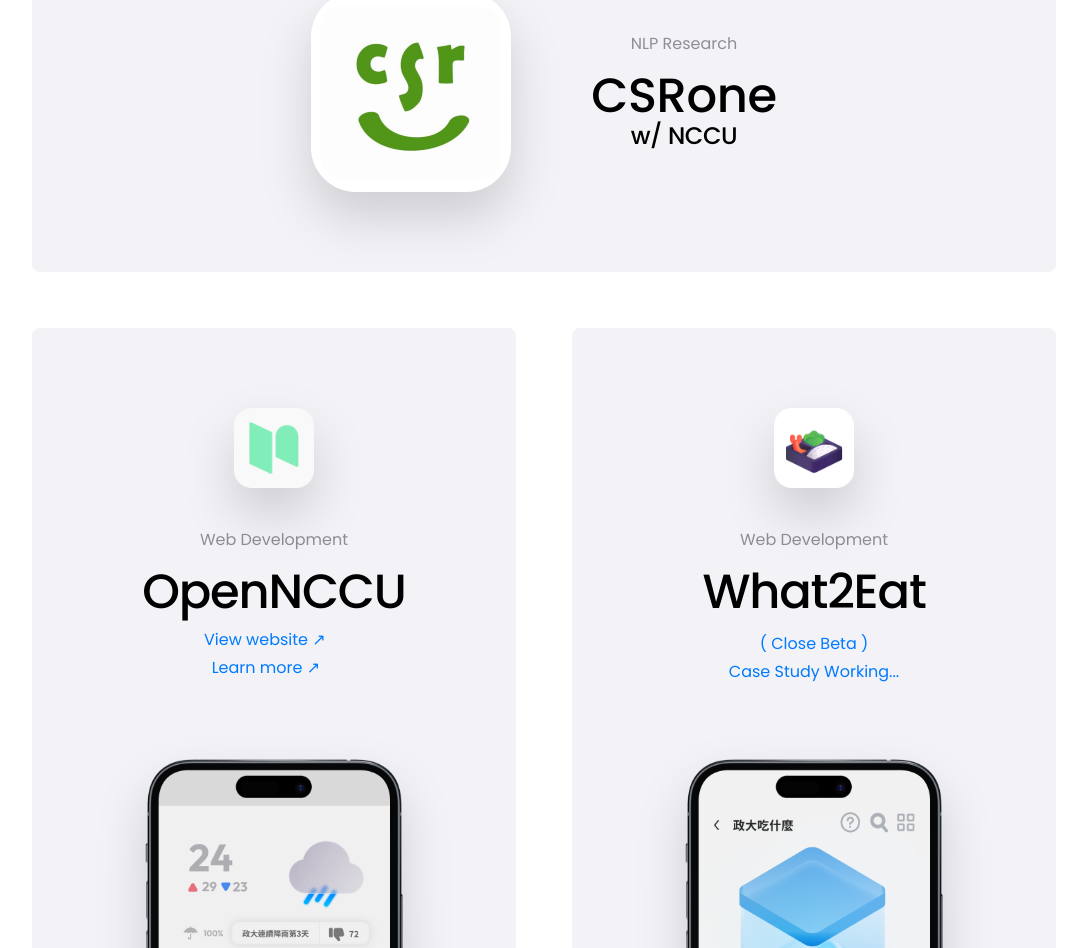
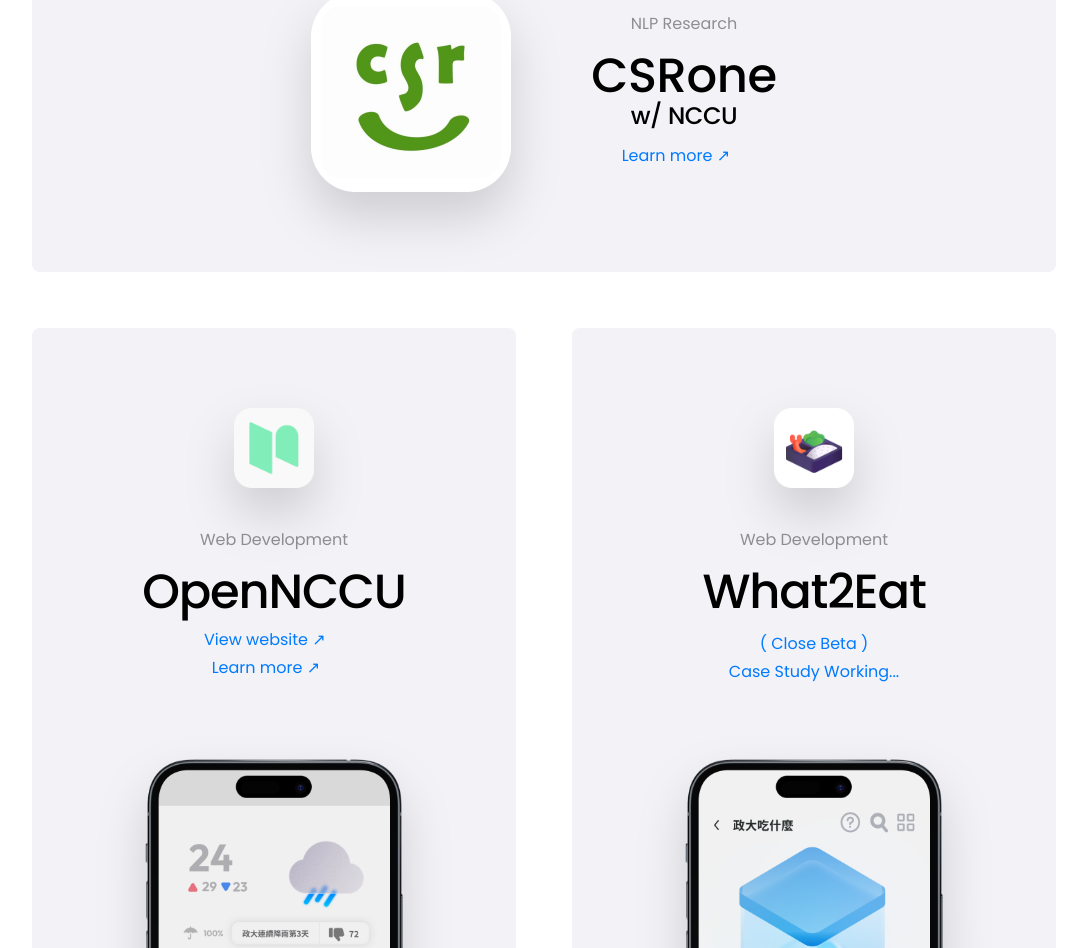
Before and after one commit to dongdong867/dongdong867.dev, a Next.js app: page /works in a window 1280 px wide. Shown: the part 1109-2057 px from the top of the page, without its empty margins (96-1183 px from the left). Built offline with nearby package versions, Linux system fonts and the light colour scheme.

Commit message:
feat(works): add learn more link to csrone

```diff
--- a/src/app/works/components/csrone.tsx
+++ b/src/app/works/components/csrone.tsx
@@ -1,6 +1,8 @@
 import { cn } from "@/lib/utils";
 import { Card } from "./card";
 import Image from "next/image";
+import Link from "next/link";
+import { Translatable } from "@/components/translatable";
 
 export const Csrone = () => {
   return (
@@ -15,7 +17,9 @@ export const Csrone = () => {
           alt=""
           width={200}
           height={200}
-          className={cn("drop-shadow-2xl transition-transform group-hover/card:scale-110")}
+          className={cn(
+            "drop-shadow-2xl transition-transform group-hover/card:scale-110"
+          )}
         />
         <div className={cn("w-max text-center space-y-4")}>
           <div className={cn("text-gray")}>NLP Research</div>
@@ -23,6 +27,11 @@ export const Csrone = () => {
             <div className={cn("text-5xl")}>CSRone</div>
             <div className={cn("text-lg md:text-2xl")}>w/ NCCU</div>
           </div>
+          <Link href={"/works/csrone"} className={cn("block m-auto")}>
+            <Translatable className={cn("m-auto text-center text-blue")}>
+              Learn more ↗
+            </Translatable>
+          </Link>
         </div>
       </div>
     </Card>
```
